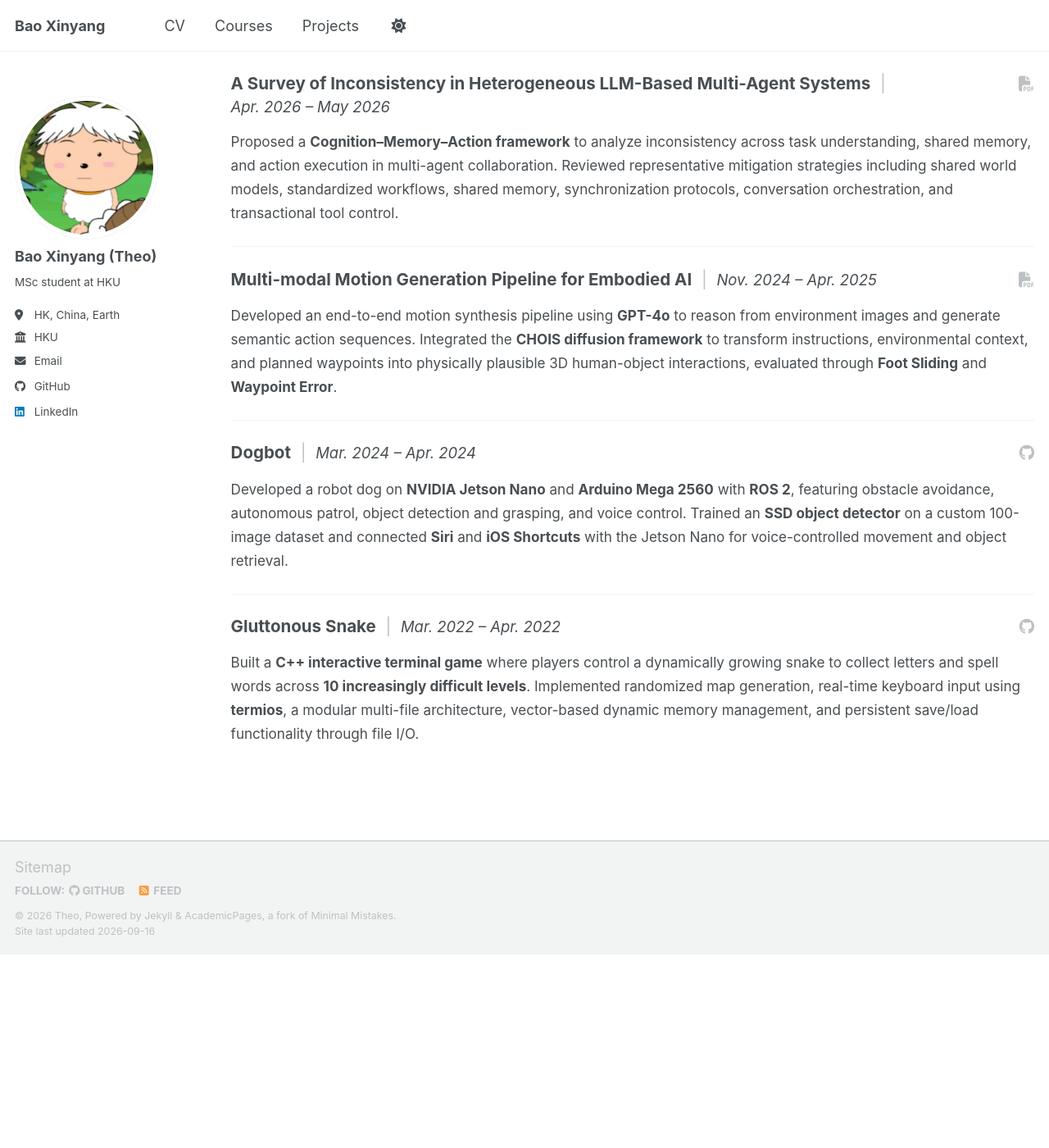
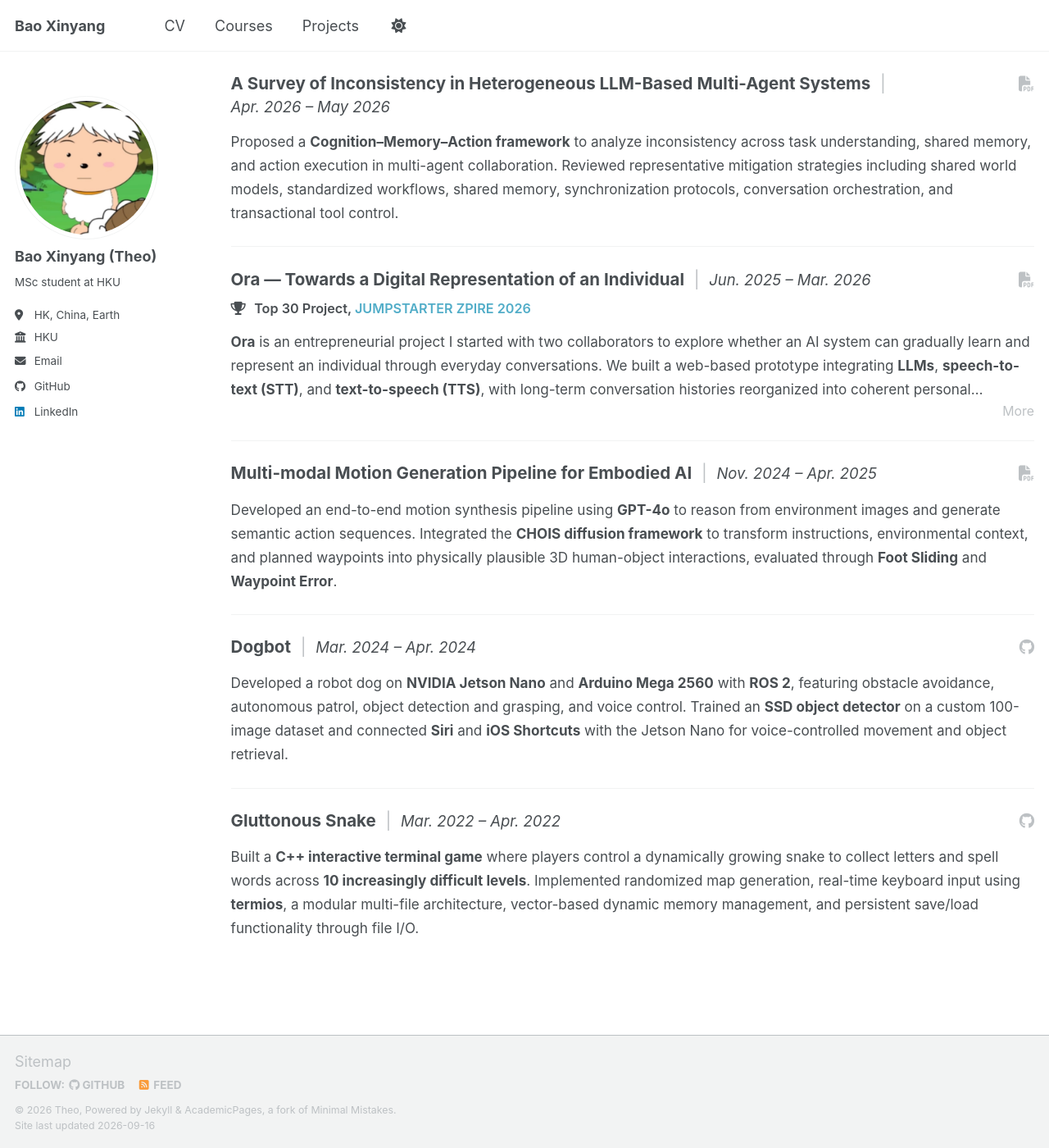
Before and after one commit to Oreoreooo/Oreoreooo.github.io, a Jekyll site: the page built from _pages/projects.html, in a window 1280 px wide and 1400 px high, scrolled down 291 px. Shown: the whole window at 82% size. Built offline with Jekyll 4.4.1, drawn with Linux system fonts in a browser that asks for light colours; a script bundle is joined from its source files by our own code; library files that are not in the unit come from our copies; before the commit the page ends 1455 px from its top, so only the background shows below that.

Commit message:
added ora

```diff
--- a/_pages/projects.html
+++ b/_pages/projects.html
@@ -41,6 +41,71 @@
     <p>
       Proposed a <strong>Cognition&ndash;Memory&ndash;Action framework</strong> to analyze inconsistency across task understanding, shared memory, and action execution in multi-agent collaboration. Reviewed representative mitigation strategies including shared world models, standardized workflows, shared memory, synchronization protocols, conversation orchestration, and transactional tool control.
     </p>
+  </article>
+
+
+  <article class="project-entry project-entry--expandable">
+    <header class="project-entry__header">
+      <h2>
+        <span>Ora &mdash; Towards a Digital Representation of an Individual</span>
+        <span class="project-entry__divider" aria-hidden="true">|</span>
+        <time datetime="2025-06"><em>Jun. 2025 &ndash; Mar. 2026</em></time>
+      </h2>
+
+      <a class="project-entry__link"
+        href="https://link.springer.com/chapter/10.1007/978-981-92-0042-9_28"
+        target="_blank"
+        rel="noopener noreferrer"
+        aria-label="Open Ora publication"
+        title="Open Ora publication">
+        <i class="fas fa-file-pdf" aria-hidden="true"></i>
+      </a>
+    </header>
+
+    <div class="project-entry__award">
+      <i class="fas fa-trophy" aria-hidden="true"></i>
+      <span>
+        Top 30 Project,
+        <a href="https://www.jumpstarter.hk/"
+          target="_blank"
+          rel="noopener noreferrer">
+          JUMPSTARTER ZPIRE 2026
+        </a>
+      </span>
+    </div>
+
+    <p class="project-entry__preview">
+      <strong>Ora</strong> is an entrepreneurial project I started with two collaborators to explore whether an AI system can gradually learn and represent an individual through everyday conversations. We built a web-based prototype integrating <strong>LLMs</strong>, <strong>speech-to-text (STT)</strong>, and <strong>text-to-speech (TTS)</strong>, with long-term conversation histories reorganized into coherent personal narratives.
+    </p>
+
+    <details class="project-entry__details">
+      <summary>
+        <span class="project-entry__more">More </span>
+        <span class="project-entry__less">Less </span>
+      </summary>
+
+      <div class="project-entry__expanded">
+        <p>
+          <strong>Ora</strong> is an entrepreneurial project I started with two collaborators to explore a simple but ambitious idea: <strong>can an AI system gradually learn who a person is through everyday conversations?</strong>
+        </p>
+
+        <p>
+          We envisioned Ora as a long-term conversational companion rather than a session-based chatbot. Through continuous text and voice interactions, the system would accumulate information about a user&rsquo;s experiences, preferences, opinions, communication patterns, and personal history. Our longer-term goal was to use this information to construct a personalized digital agent that could increasingly resemble and represent the individual.
+        </p>
+
+        <p>
+          We developed a web-based prototype integrating <strong>large language models (LLMs)</strong>, <strong>speech-to-text (STT)</strong>, and <strong>text-to-speech (TTS)</strong>, and explored methods for reorganizing fragmented conversation histories into coherent personal narratives.
+        </p>
+
+        <p>
+          However, as the project progressed, we encountered a more fundamental challenge: <strong>storing what a person has said is not the same as computationally representing who that person is.</strong> Conversation histories may capture memories and explicit preferences, but they do not necessarily provide a representation that can generalize an individual&rsquo;s opinions, decisions, reasoning patterns, or behavior to unseen situations.
+        </p>
+
+        <p>
+          This unresolved technical challenge became one of the main motivations for my current research interest in <strong>individual simulation and personalized AI agents</strong>. I am particularly interested in investigating how different computational approaches to representing individuals&mdash;such as persona-based representations, retrieval-augmented memory, learned representations, and model adaptation&mdash;capture different dimensions of an individual, and how their fidelity can be systematically evaluated.
+        </p>
+      </div>
+    </details>
   </article>
 
   <article class="project-entry">
@@ -148,6 +213,120 @@
     line-height: 1.7;
   }
 
+  /* Ora expandable project */
+.project-entry__preview {
+  display: -webkit-box;
+  -webkit-box-orient: vertical;
+  -webkit-line-clamp: 3;
+  overflow: hidden;
+}
+
+.project-entry__details {
+  margin-top: 0.15rem;
+}
+
+/* More / Less */
+.project-entry__details summary {
+  display: flex;
+  justify-content: flex-end;
+  align-items: center;
+  width: 100%;
+  cursor: pointer;
+  list-style: none;
+
+  color: var(--global-text-color-light);
+  font-size: 0.88em;
+  font-weight: 400;
+  line-height: 1.2;
+
+  user-select: none;
+}
+
+.project-entry__details summary::-webkit-details-marker {
+  display: none;
+}
+
+.project-entry__details summary::marker {
+  content: "";
+}
+
+.project-entry__details summary:hover {
+  color: var(--global-link-color-hover);
+}
+
+/* Default: show More */
+.project-entry__less {
+  display: none;
+}
+
+/* Expanded: show Less */
+.project-entry__details[open] .project-entry__more {
+  display: none;
+}
+
+.project-entry__details[open] .project-entry__less {
+  display: inline;
+}
+
+.project-entry__award {
+  margin-top: 0.45rem;
+  font-size: 0.9em;
+  font-weight: 600;
+  color: var(--global-text-color);
+}
+
+.project-entry__award i {
+  margin-right: 0.35rem;
+}
+
+.project-entry__award a {
+  color: var(--global-link-color);
+  text-decoration: none;
+}
+
+.project-entry__award a:hover {
+  color: var(--global-link-color-hover);
+  text-decoration: underline;
+}
+
+/*
+ * When opened:
+ * expanded content comes first,
+ * Less button moves to the bottom.
+ */
+.project-entry__details[open] {
+  display: flex;
+  flex-direction: column;
+}
+
+.project-entry__details[open] .project-entry__expanded {
+  order: 1;
+}
+
+.project-entry__details[open] summary {
+  order: 2;
+  margin-top: 0.15rem;
+}
+
+/* Expanded text */
+.project-entry__expanded {
+  margin-top: 0.65rem;
+}
+
+.project-entry__expanded p {
+  margin: 0 0 0.85rem;
+}
+
+.project-entry__expanded p:last-child {
+  margin-bottom: 0;
+}
+
+/* Hide short preview after opening */
+.project-entry--expandable:has(.project-entry__details[open])
+.project-entry__preview {
+  display: none;
+}
+
   @media (max-width: 600px) {
     .project-entry__header {
       align-items: flex-start;
```
